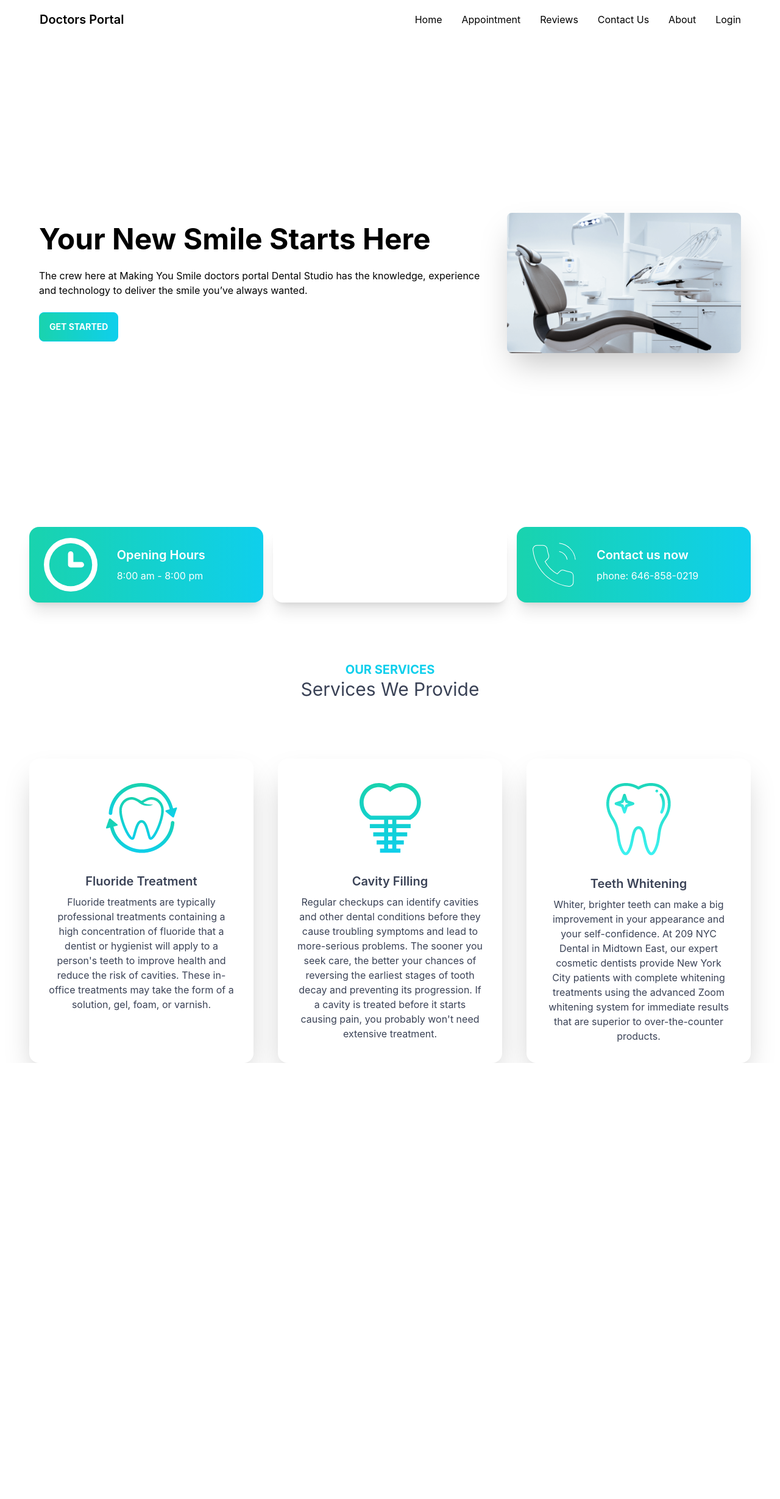
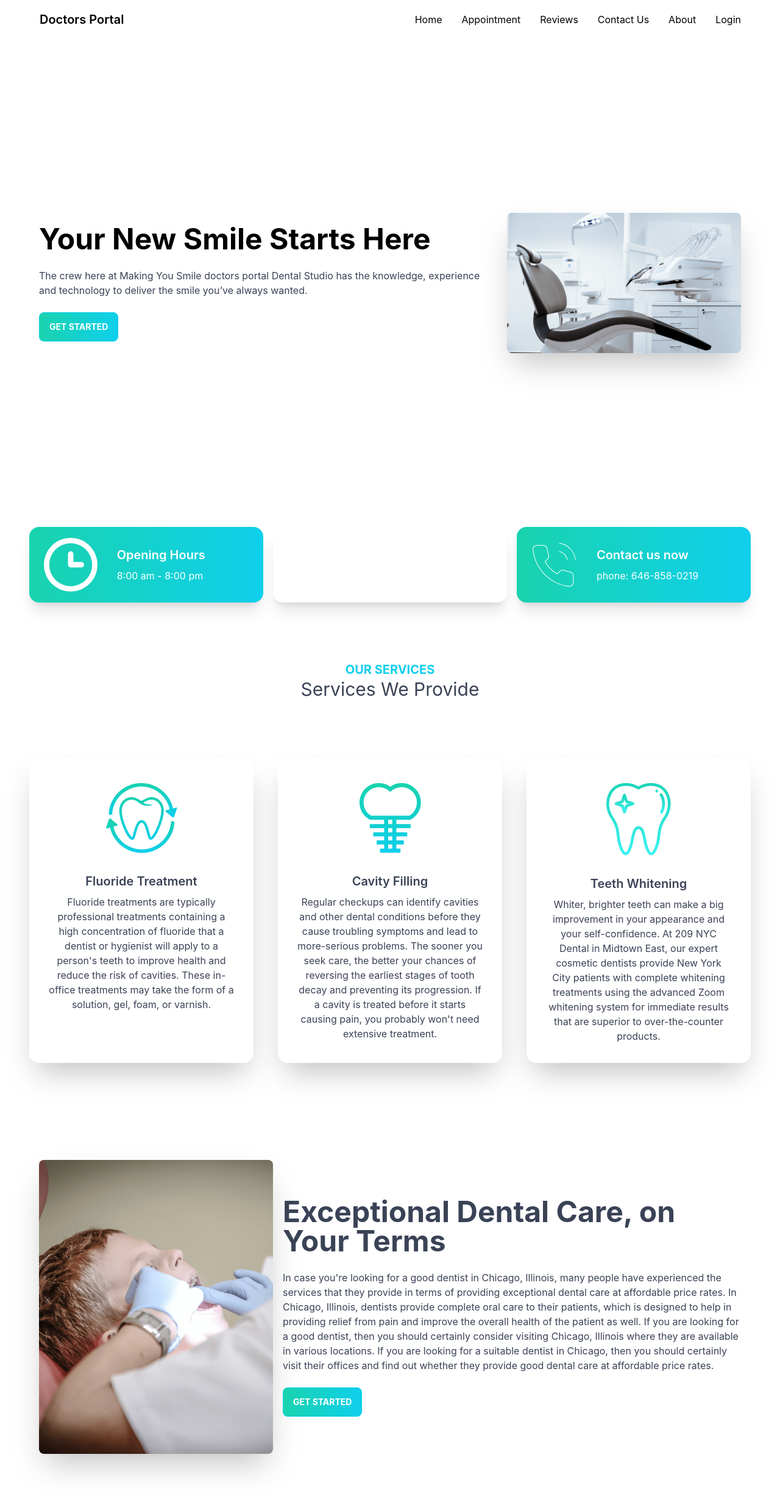
Before and after one commit to ibrahimsarder96/doctors-portal-client, a React (Create React App) app: page / in a window 1280 px wide. Shown: the top 2458 px of the page at 61% size. Before the commit the page ends 1743 px from the top, so only its background shows below. Built offline with nearby package versions, Linux system fonts and the light colour scheme.

Commit message:
added terms

```diff
--- a/src/Pages/Home/Banner.js
+++ b/src/Pages/Home/Banner.js
@@ -9,7 +9,7 @@ const Banner = () => {
     <img src={chair} class="max-w-sm rounded-lg shadow-2xl" />
     <div>
       <h1 class="text-5xl font-bold text-black">Your New Smile Starts Here</h1>
-      <p class="py-6 text-black">The crew here at Making You Smile doctors portal Dental Studio has the knowledge, experience and technology to deliver the smile you’ve always wanted.</p>
+      <p class="py-6 text-accent">The crew here at Making You Smile doctors portal Dental Studio has the knowledge, experience and technology to deliver the smile you’ve always wanted.</p>
       <button class="btn btn-primary text-white font-bold bg-gradient-to-r from-secondary to-primary">Get Started</button>
     </div>
   </div>
--- a/src/Pages/Home/Home.js
+++ b/src/Pages/Home/Home.js
@@ -2,6 +2,7 @@ import React from 'react';
 import Banner from './Banner';
 import Info from './Info';
 import Services from './Services';
+import Terms from './Terms';
 
 const Home = () => {
   return (
@@ -9,6 +10,7 @@ const Home = () => {
       <Banner></Banner>
       <Info></Info>
       <Services></Services>
+      <Terms></Terms>
     </div>
   );
 };
--- /dev/null
+++ b/src/Pages/Home/Terms.js
@@ -0,0 +1,19 @@
+import React from 'react';
+import treatment from '../../assets/images/treatment.png'
+
+const Terms = () => {
+  return (
+<div class="hero min-h-screen ">
+  <div class="hero-content flex-col lg:flex-row xl:max-w-screen-2xl">
+    <img src={treatment} class="max-w-sm rounded-lg shadow-2xl" />
+    <div>
+      <h1 class="text-5xl text-accent font-bold">Exceptional Dental Care, on Your Terms</h1>
+      <p class="py-6 text-accent">In case you're looking for a good dentist in Chicago, Illinois, many people have experienced the services that they provide in terms of providing exceptional dental care at affordable price rates. In Chicago, Illinois, dentists provide complete oral care to their patients, which is designed to help in providing relief from pain and improve the overall health of the patient as well. If you are looking for a good dentist, then you should certainly consider visiting Chicago, Illinois where they are available in various locations. If you are looking for a suitable dentist in Chicago, then you should certainly visit their offices and find out whether they provide good dental care at affordable price rates.</p>
+      <button class="btn btn-primary text-white font-bold bg-gradient-to-r from-secondary to-primary">Get Started</button>
+    </div>
+  </div>
+</div>
+  );
+};
+
+export default Terms;
```
